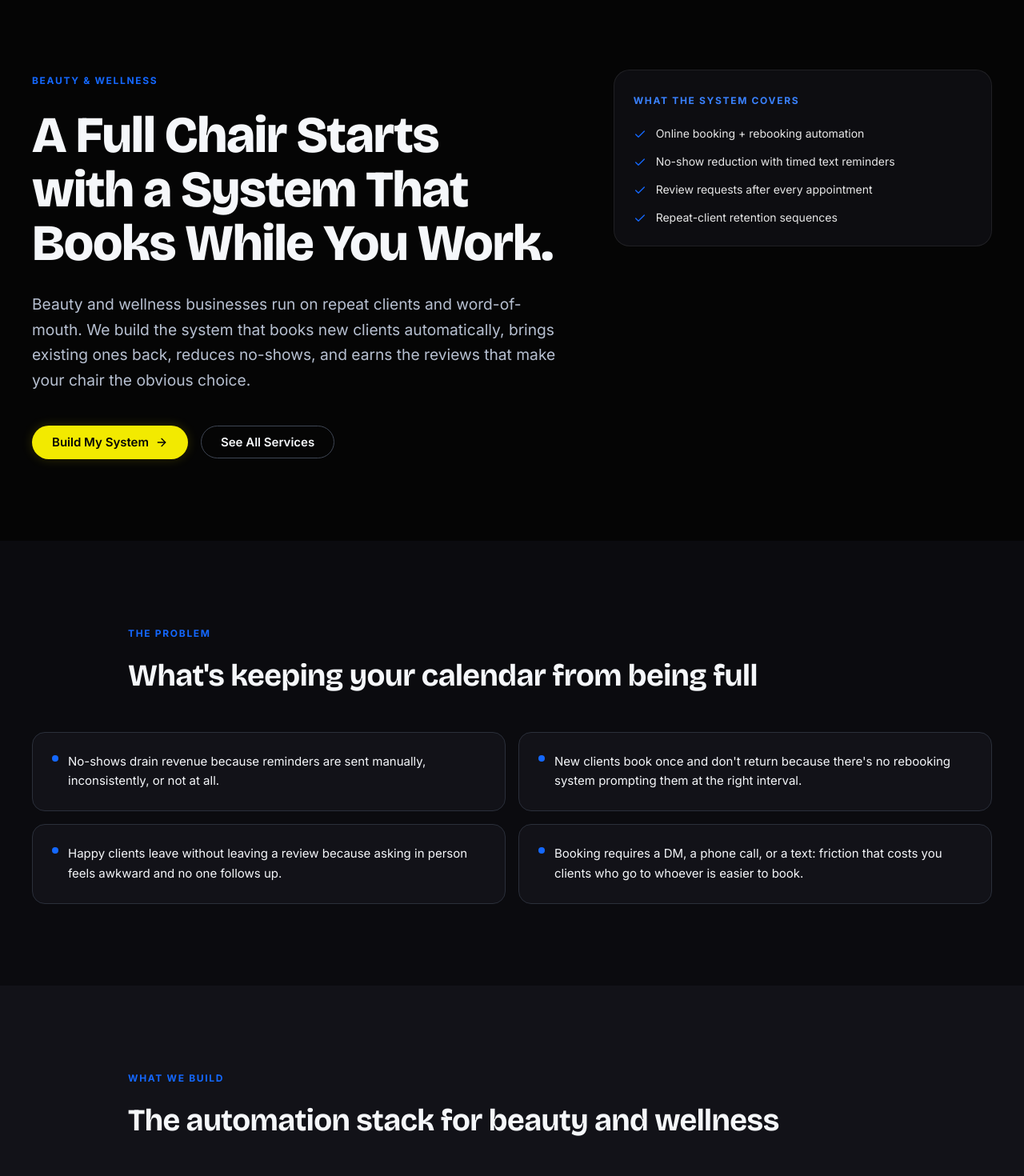
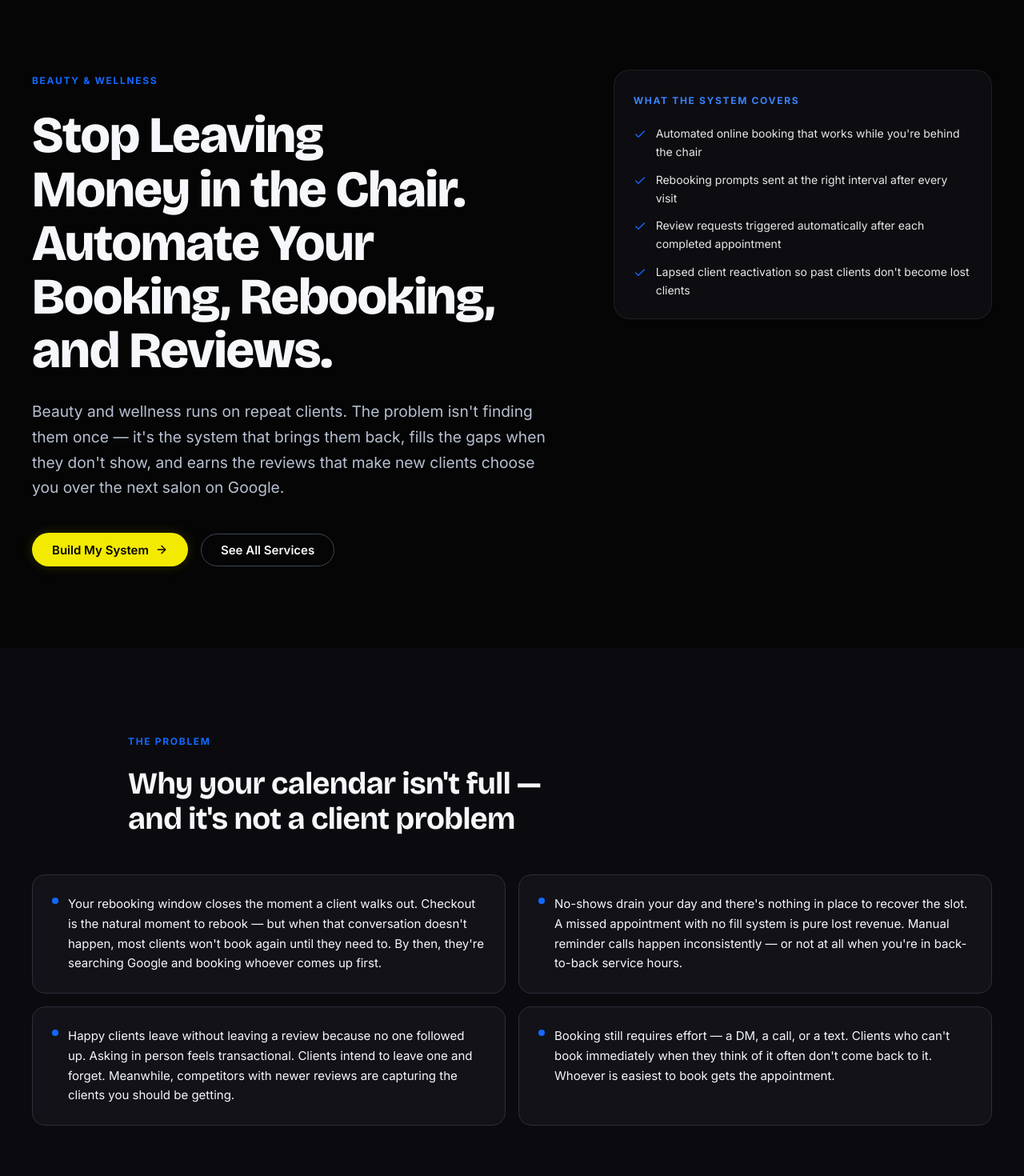
Before and after one commit to SedrickHarris/sirius-systems-site, a Next.js app: page /industries/beauty-wellness in a window 1280 px wide. Shown: the part 80-1550 px from the top of the page at 80% size. Built offline with nearby package versions, Linux system fonts and the light colour scheme.

Commit message:
seo: /industries/beauty-wellness Level 4 copy rewrite

```diff
--- a/app/industries/beauty-wellness/page.tsx
+++ b/app/industries/beauty-wellness/page.tsx
@@ -8,43 +8,62 @@ import { webPage, breadcrumbList, faqPage } from '@/lib/schema'
 
 const DATA: IndustryPageData = {
   slug: 'beauty-wellness',
-  metaTitle:
-    'Beauty & Wellness Automation: Booking, Reviews & AI | Sirius Systems',
+
+  metaTitle: 'Salon & Spa Booking Automation | Sirius Systems',
+
   metaDescription:
-    'Appointment booking automation, rebooking flows, review systems, and AI chatbots for salons, med spas, personal trainers, day spas, and other beauty and wellness businesses.',
+    'Automated booking, rebooking, review requests, and client retention for hair salons, med spas, day spas, and fitness studios. Built to run while you work.',
+
   eyebrow: 'Beauty & Wellness',
-  headline: 'A Full Chair Starts with a System That Books While You Work.',
+
+  headline:
+    'Stop Leaving Money in the Chair. Automate Your Booking, Rebooking, and Reviews.',
+
   subheadline:
-    'Beauty and wellness businesses run on repeat clients and word-of-mouth. We build the system that books new clients automatically, brings existing ones back, reduces no-shows, and earns the reviews that make your chair the obvious choice.',
+    'Beauty and wellness runs on repeat clients. The problem isn\'t finding them once — it\'s the system that brings them back, fills the gaps when they don\'t show, and earns the reviews that make new clients choose you over the next salon on Google.',
+
   heroHighlights: [
-    'Online booking + rebooking automation',
-    'No-show reduction with timed text reminders',
-    'Review requests after every appointment',
-    'Repeat-client retention sequences',
+    'Automated online booking that works while you\'re behind the chair',
+    'Rebooking prompts sent at the right interval after every visit',
+    'Review requests triggered automatically after each completed appointment',
+    'Lapsed client reactivation so past clients don\'t become lost clients',
   ],
-  problemHeadline: "What's keeping your calendar from being full",
+
+  problemHeadline: 'Why your calendar isn\'t full — and it\'s not a client problem',
+
   problems: [
-    'No-shows drain revenue because reminders are sent manually, inconsistently, or not at all.',
-    "New clients book once and don't return because there's no rebooking system prompting them at the right interval.",
-    'Happy clients leave without leaving a review because asking in person feels awkward and no one follows up.',
-    'Booking requires a DM, a phone call, or a text: friction that costs you clients who go to whoever is easier to book.',
+    'Your rebooking window closes the moment a client walks out. Checkout is the natural moment to rebook — but when that conversation doesn\'t happen, most clients won\'t book again until they need to. By then, they\'re searching Google and booking whoever comes up first.',
+    'No-shows drain your day and there\'s nothing in place to recover the slot. A missed appointment with no fill system is pure lost revenue. Manual reminder calls happen inconsistently — or not at all when you\'re in back-to-back service hours.',
+    'Happy clients leave without leaving a review because no one followed up. Asking in person feels transactional. Clients intend to leave one and forget. Meanwhile, competitors with newer reviews are capturing the clients you should be getting.',
+    'Booking still requires effort — a DM, a call, or a text. Clients who can\'t book immediately when they think of it often don\'t come back to it. Whoever is easiest to book gets the appointment.',
   ],
-  systemsHeadline: 'The automation stack for beauty and wellness',
+
+  systemsHeadline: 'The systems that keep your chair full',
+
+  systemsCopy:
+    'These are the specific tools we connect for beauty and wellness businesses — each one targeting a revenue gap that manual follow-up can\'t close consistently.',
+
   serviceSlugs: [
     'appointment-booking-automation',
+    'review-automation',
+    'crm-automation',
+    'reputation-management',
     'ai-chatbots',
-    'crm-automation',
-    'review-automation',
-    'smart-websites',
     'all-in-one-business-growth-system',
   ],
+
   subVerticalsHeadline: 'Built for your specific business type',
+
+  subVerticalsCopy:
+    'Every beauty and wellness business has a different rhythm — appointment length, rebooking interval, client relationship style. The system is configured around how your business actually runs.',
+
   featured: [
     { name: 'Hair Salons & Stylists', blurb: 'Online booking, automated rebooking reminders, and review flows for hair salons and independent stylists.' },
     { name: 'Med Spas & Aesthetics', blurb: 'Consultation booking automation, no-show reduction, and reputation management for med spas and aesthetics businesses.' },
     { name: 'Personal Training & Fitness Studios', blurb: 'Session booking automation, membership retention flows, and review systems for personal trainers and fitness studios.' },
     { name: 'Day Spas & Massage', blurb: 'Online booking, rebooking automation, and review flows for day spas and massage therapists.' },
   ],
+
   compact: [
     { name: 'Barbershops', blurb: 'Online booking and review automation for barbershops competing on local search and reputation.' },
     { name: 'Nail Salons', blurb: 'Appointment booking automation and review flows for nail salons.' },
@@ -55,28 +74,36 @@ const DATA: IndustryPageData = {
     { name: 'Nutrition & Wellness Coaching', blurb: 'Discovery call booking and CRM automation for nutrition and wellness coaches.' },
     { name: 'Acupuncture & Holistic Health', blurb: 'Appointment booking automation and review flows for acupuncture and holistic health practitioners.' },
   ],
+
   faqs: [
     {
       q: 'What types of beauty and wellness businesses do you work with?',
-      a: 'We work with salons, barbershops, med spas, spas, fitness studios, personal trainers, and other appointment-based beauty and wellness businesses. If your business depends on repeat clients and local reputation, the system applies.',
+      a: 'We work with hair salons, barbershops, med spas, day spas, nail salons, lash and brow studios, massage therapy clinics, personal training studios, yoga and Pilates studios, and other appointment-based beauty and wellness businesses. If your revenue depends on repeat clients and local reputation, the system is built for your model.',
     },
     {
       q: 'How does the rebooking automation work?',
-      a: 'After an appointment is completed, the system sends a follow-up message at the interval you configure: typically 4 to 6 weeks for most beauty services. The message includes a direct booking link. This runs automatically without any manual step from you or your staff.',
+      a: 'After an appointment is completed, the system sends a follow-up message at the interval you configure — typically 4 to 6 weeks for most hair and beauty services, longer for treatments with different cycles. The message includes a direct link to book the next appointment. This runs automatically without any action from you or your staff.',
     },
     {
-      q: 'How do you reduce no-shows?',
-      a: 'The system sends automated reminders by text at 24 hours and 2 hours before each appointment. Clients can confirm directly from the message. Confirmed appointments show significantly fewer no-shows than manual reminder systems.',
+      q: 'Our no-show rate is hurting us. What does the system actually do about it?',
+      a: 'The system sends automated text reminders at 24 hours and 2 hours before each appointment, with a direct confirmation option built into the message. Most no-shows happen because clients forget — not because they want to cancel. Timed reminders catch that window consistently, without your front desk making calls.',
     },
     {
-      q: 'Will this work for a solo stylist or only larger salons?',
-      a: 'Both. The system scales to your size. A solo stylist benefits from automated rebooking and review requests the same way a multi-chair salon does. You start with the pieces that address your biggest gap.',
+      q: 'We already have an online booking tool. What does this add?',
+      a: 'Booking tools handle the scheduling. This system handles everything that happens before and after — the reminder that prevents the no-show, the follow-up that prompts the rebooking, the review request after checkout, and the reactivation message when a client hasn\'t booked in 60 or 90 days. The booking tool is one piece; this connects the full retention loop.',
     },
     {
-      q: 'How does the review automation work?',
-      a: 'After each appointment, the system sends a review request by text with a direct link to your Google Business Profile. The timing is configurable. No manual follow-up needed from you.',
+      q: 'I\'m a solo stylist, not a big salon. Is this too much for my business?',
+      a: 'No. The system scales to your size. A solo provider benefits from automated rebooking reminders and review requests the same way a multi-chair salon does — and often more, because there\'s no front desk staff to do any of it manually. You start with the pieces that address your biggest gap and add from there.',
     },
   ],
+
+  ctaHeadline: 'Find out what\'s costing you clients — before you lose another one.',
+
+  ctaBody:
+    'We\'ll look at your current booking flow, review presence, and retention gaps and show you exactly where the system will close them. No pitch. No obligation.',
+
+  ctaPrimaryLabel: 'Get a Free Audit',
 }
 
 export const metadata: Metadata = {
```
Also changed, not shown: 1 other file (tests, documents, lock files or other folders).
